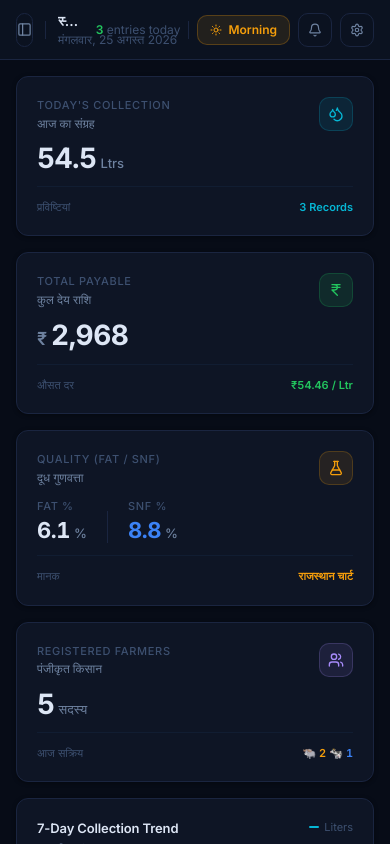
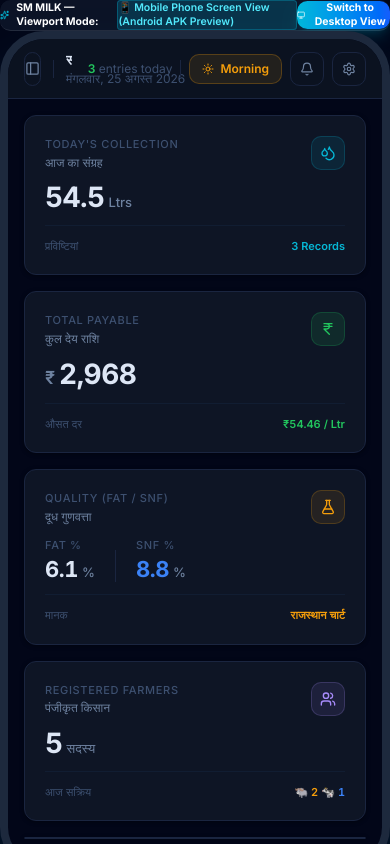
Before and after one commit to anupjangid401-tech/sm-milk-app, a Next.js app: page / in a window 390 px wide. Built offline with nearby package versions, Linux system fonts and the light colour scheme.

Commit message:
Set default Mobile View mode for localhost preview

```diff
--- a/src/app/page.tsx
+++ b/src/app/page.tsx
@@ -1,7 +1,7 @@
 "use client";
 
 import { useState, useEffect } from "react";
-import { RefreshCw } from "lucide-react";
+import { RefreshCw, Smartphone, Monitor, Sparkles } from "lucide-react";
 
 // Layout
 import Sidebar from "@/components/layout/Sidebar";
@@ -43,6 +43,7 @@ import {
 export default function Home() {
   const [shift, setShift] = useState<ShiftType>("MORNING");
   const [sidebarCollapsed, setSidebarCollapsed] = useState(false);
+  const [viewMode, setViewMode] = useState<'mobile' | 'desktop'>('mobile');
   const [activeModal, setActiveModal] = useState<string | null>(null);
 
   const [members, setMembers] = useState<Member[]>(INITIAL_MEMBERS);
@@ -95,16 +96,56 @@ export default function Home() {
   const todayPurchases = purchases.filter((p) => p.date === todayStr);
 
   return (
-    <div className="app-shell">
+    <div className={`min-h-screen bg-slate-950 text-slate-100 flex flex-col justify-center items-center ${viewMode === 'mobile' ? 'py-4' : 'p-0'}`}>
+
+      {/* View Mode Bar for localhost testing */}
+      <div className="w-full max-w-5xl px-4 py-2 flex items-center justify-between bg-slate-900/80 border-b border-white/10 text-xs mb-2 rounded-xl backdrop-blur-md">
+        <div className="flex items-center gap-2">
+          <Sparkles className="w-4 h-4 text-cyan-400" />
+          <span className="font-bold text-white">SM MILK — Viewport Mode:</span>
+          <span className="text-cyan-300 font-semibold px-2 py-0.5 rounded bg-cyan-500/20 border border-cyan-500/30">
+            {viewMode === 'mobile' ? '📱 Mobile Phone Screen View (Android APK Preview)' : '🖥️ Desktop Command Center'}
+          </span>
+        </div>
+
+        <button
+          onClick={() => setViewMode(v => v === 'mobile' ? 'desktop' : 'mobile')}
+          className="flex items-center gap-1.5 px-3 py-1.5 rounded-xl font-extrabold bg-gradient-to-r from-cyan-500 to-blue-600 text-white shadow-lg shadow-cyan-500/20 hover:scale-105 transition-all cursor-pointer"
+        >
+          {viewMode === 'mobile' ? (
+            <>
+              <Monitor className="w-3.5 h-3.5" />
+              <span>Switch to Desktop View</span>
+            </>
+          ) : (
+            <>
+              <Smartphone className="w-3.5 h-3.5" />
+              <span>Switch to Mobile View</span>
+            </>
+          )}
+        </button>
+      </div>
+
+      {/* Main Container Wrapper */}
+      <div
+        className={`w-full transition-all duration-300 ease-in-out relative flex flex-col ${
+          viewMode === 'mobile'
+            ? 'max-w-[430px] min-h-[840px] h-[840px] rounded-[44px] overflow-hidden border-[8px] border-slate-800 shadow-2xl shadow-cyan-500/20 bg-slate-950'
+            : 'max-w-full min-h-screen bg-slate-950'
+        }`}
+      >
+        <div className="app-shell flex-1">
           {/* Sidebar */}
+          {viewMode === 'desktop' && (
             <Sidebar
               collapsed={sidebarCollapsed}
               onToggle={() => setSidebarCollapsed((v) => !v)}
               onOpenSettings={() => setActiveModal("sm-settings")}
             />
+          )}
 
           {/* Main area */}
-      <div className="main-area">
+          <div className="main-area flex-1">
             {/* TopBar */}
             <TopBar
               currentShift={shift}
@@ -115,15 +156,17 @@ export default function Home() {
             />
 
             {/* Dashboard content */}
-        <main className="page-content">
+            <main className="page-content overflow-y-auto no-scrollbar pb-16">
               {/* KPI Cards */}
               <KPICards purchases={todayPurchases} memberCount={members.length} />
 
-          {/* Charts Row */}
+              {/* Charts Row (Only in Desktop view or optimized in mobile) */}
+              {viewMode === 'desktop' && (
                 <div className="charts-grid">
                   <CollectionChart purchases={purchases} />
                   <ShiftBarChart purchases={todayPurchases} />
                 </div>
+              )}
 
               {/* Recent Entries Table */}
               <RecentTable
@@ -140,16 +183,16 @@ export default function Home() {
                   display: "flex",
                   justifyContent: "space-between",
                   alignItems: "center",
-              padding: "12px 0",
-              borderTop: "1px solid var(--border-muted)",
+                  padding: "12px 16px",
+                  borderTop: "1px solid rgba(255,255,255,0.1)",
                   fontSize: 11,
-              color: "var(--text-dim)",
+                  color: "#94a3b8",
                 }}
               >
-            <span>SM MILK ERP v3.5 Pro — स्मार्ट डेयरी कलेक्शन मैनेजमेंट</span>
+                <span>SM MILK Mobile ERP v3.5</span>
                 <button
                   onClick={() => {
-                if (confirm("क्या आप डेमो डेटा रीसेट करना चाहते हैं? All data will be cleared.")) {
+                    if (confirm("Reset demo data? All data will be cleared.")) {
                       localStorage.clear();
                       window.location.reload();
                     }
@@ -160,21 +203,20 @@ export default function Home() {
                     gap: 5,
                     cursor: "pointer",
                     background: "none",
-                border: "1px solid var(--border)",
-                borderRadius: "var(--radius-sm)",
+                    border: "1px solid rgba(255,255,255,0.15)",
+                    borderRadius: 8,
                     padding: "4px 10px",
-                color: "var(--text-dim)",
+                    color: "#94a3b8",
                     fontSize: 11,
-                transition: "all 0.15s ease",
                   }}
-              onMouseOver={(e) => (e.currentTarget.style.color = "var(--red)")}
-              onMouseOut={(e) => (e.currentTarget.style.color = "var(--text-dim)")}
                 >
                   <RefreshCw size={11} />
-              Reset Data
+                  Reset
                 </button>
               </div>
             </main>
+          </div>
+        </div>
       </div>
 
       {/* ── ALL MODALS (fully preserved) ── */}
```
Lines whose indentation alone changed are shown as unchanged.
